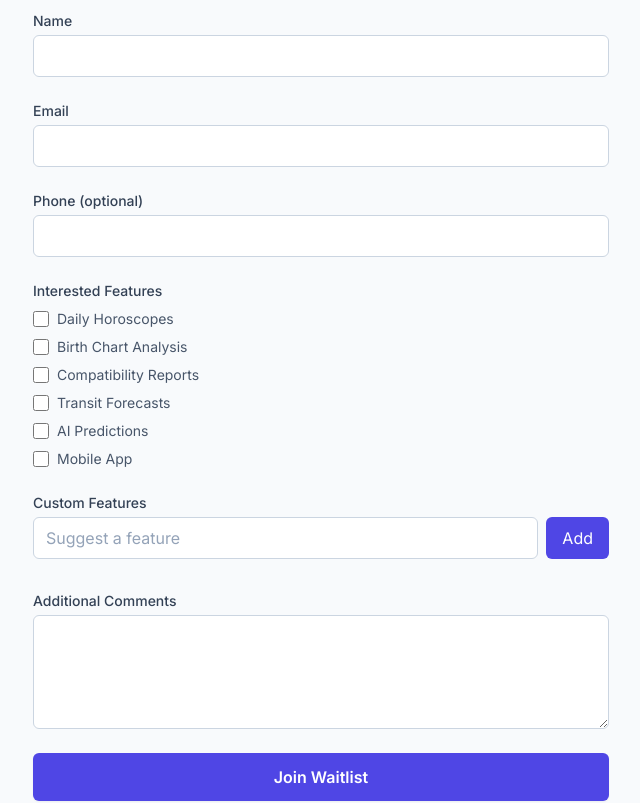
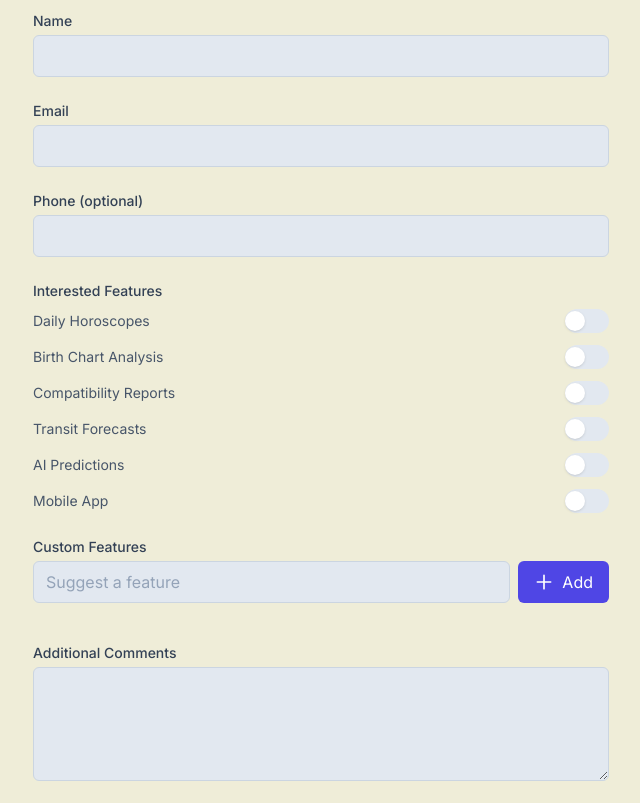
Before and after one commit to suresh-3x/astrological, a Next.js app: page / in a window 1280 px wide. Shown: the part 2280-3083 px from the top of the page, without its empty margins (319-959 px from the left). Built offline with nearby package versions, Linux system fonts and the light colour scheme.

Commit message:
updated waitlist form

```diff
--- a/components/WaitlistForm.tsx
+++ b/components/WaitlistForm.tsx
@@ -31,9 +31,17 @@ export default function WaitlistForm() {
   const {
     register,
     handleSubmit,
+    setValue,
+    watch,
     reset,
     formState: { errors },
-  } = useForm<WaitlistFormData>();
+  } = useForm<WaitlistFormData>({
+    defaultValues: {
+      interestedFeatures: [],
+    },
+  });
+
+  const interestedFeatures = watch('interestedFeatures');
 
   const onSubmit = async (data: WaitlistFormData) => {
     setIsSubmitting(true);
@@ -83,7 +91,7 @@ export default function WaitlistForm() {
   };
 
   return (
-    <div className="py-16 sm:py-24 bg-slate-50 dark:bg-slate-900/50">
+    <div className="py-16 sm:py-24  dark:bg-slate-900/50">
       <div className="mx-auto max-w-6xl px-4 sm:px-6 lg:px-8">
         {submitStatus === 'success' ? (
           <div className="mx-auto max-w-xl text-center">
@@ -115,7 +123,7 @@ export default function WaitlistForm() {
                   <input
                     type="text"
                     {...register('name', { required: 'Name is required' })}
-                    className="mt-1 block w-full rounded-md border border-slate-300 dark:border-slate-600 px-3 py-2 text-slate-900 dark:text-white placeholder-slate-400 dark:placeholder-slate-500 dark:bg-slate-800"
+                    className="mt-1 block w-full rounded-md border border-slate-300 dark:border-slate-600 px-3 py-2 text-slate-900 dark:text-white placeholder-slate-400 dark:placeholder-slate-500 bg-slate-200 dark:bg-slate-800"
                   />
                   {errors.name && (
                     <p className="mt-1 text-sm text-red-600 dark:text-red-400">{errors.name.message}</p>
@@ -136,7 +144,7 @@ export default function WaitlistForm() {
                         message: 'Invalid email address',
                       },
                     })}
-                    className="mt-1 block w-full rounded-md border border-slate-300 dark:border-slate-600 px-3 py-2 text-slate-900 dark:text-white placeholder-slate-400 dark:placeholder-slate-500 dark:bg-slate-800"
+                    className="mt-1 block w-full rounded-md border border-slate-300 dark:border-slate-600 px-3 py-2 text-slate-900 dark:text-white placeholder-slate-400 dark:placeholder-slate-500 bg-slate-200 dark:bg-slate-800"
                   />
                   {errors.email && (
                     <p className="mt-1 text-sm text-red-600 dark:text-red-400">{errors.email.message}</p>
@@ -151,25 +159,46 @@ export default function WaitlistForm() {
                   <input
                     type="tel"
                     {...register('phone')}
-                    className="mt-1 block w-full rounded-md border border-slate-300 dark:border-slate-600 px-3 py-2 text-slate-900 dark:text-white placeholder-slate-400 dark:placeholder-slate-500 dark:bg-slate-800"
+                    className="mt-1 block w-full rounded-md border border-slate-300 dark:border-slate-600 px-3 py-2 text-slate-900 dark:text-white placeholder-slate-400 dark:placeholder-slate-500 bg-slate-200 dark:bg-slate-800"
                   />
                 </div>
 
-                {/* Interested Features */}
+                {/* Interested Features - Toggle Switch Version */}
                 <div className="sm:col-span-2">
                   <label className="block text-sm font-medium text-slate-700 dark:text-slate-300">
                     Interested Features
                   </label>
-                  <div className="mt-2 space-y-2">
+                  <div className="mt-2 space-y-3">
                     {featureOptions.map((feature) => (
-                      <div key={feature} className="flex items-center">
-                        <input
-                          type="checkbox"
-                          {...register('interestedFeatures')}
-                          value={feature}
-                          className="h-4 w-4 text-indigo-600 dark:text-indigo-400 border-slate-300 dark:border-slate-600"
-                        />
-                        <label className="ml-2 text-sm text-slate-600 dark:text-slate-400">{feature}</label>
+                      <div key={feature} className="relative flex items-center justify-between">
+                        <label htmlFor={feature} className="text-sm text-slate-600 dark:text-slate-400 select-none cursor-pointer">
+                          {feature}
+                        </label>
+                        <button
+                          type="button"
+                          id={feature}
+                          onClick={() => {
+                            const isSelected = interestedFeatures?.includes(feature);
+                            const newFeatures = isSelected
+                              ? interestedFeatures.filter((f) => f !== feature)
+                              : [...(interestedFeatures || []), feature];
+                            setValue('interestedFeatures', newFeatures);
+                          }}
+                          className={`relative inline-flex h-6 w-11 items-center rounded-full
+                            transition-colors duration-200 ease-in-out
+                            focus:outline-none focus:ring-2 focus:ring-indigo-600 focus:ring-offset-2
+                            ${interestedFeatures?.includes(feature)
+                              ? 'bg-indigo-600'
+                              : 'bg-slate-200 dark:bg-slate-700'}`}
+                        >
+                          <span className="sr-only">Enable {feature}</span>
+                          <span
+                            aria-hidden="true"
+                            className={`pointer-events-none inline-block h-5 w-5 transform rounded-full
+                              bg-white shadow ring-0 transition duration-200 ease-in-out
+                              ${interestedFeatures?.includes(feature) ? 'translate-x-5' : 'translate-x-0'}`}
+                          />
+                        </button>
                       </div>
                     ))}
                   </div>
@@ -187,29 +216,45 @@ export default function WaitlistForm() {
                       type="text"
                       value={newFeature}
                       onChange={(e) => setNewFeature(e.target.value)}
-                      className="block flex-1 rounded-md border border-slate-300 dark:border-slate-600 px-3 py-2 text-slate-900 dark:text-white placeholder-slate-400 dark:placeholder-slate-500 dark:bg-slate-800"
+                      className="block flex-1 rounded-md border border-slate-300 dark:border-slate-600 px-3 py-2
+                        text-slate-900 dark:text-white placeholder-slate-400 dark:placeholder-slate-500
+                        bg-slate-200 dark:bg-slate-800"
                       placeholder="Suggest a feature"
                     />
                     <button
                       onClick={handleAddCustomFeature}
                       type="button"
-                      className="px-4 py-2 bg-indigo-600 text-white rounded-md hover:bg-indigo-500"
+                      className="px-4 py-2 bg-indigo-600 text-white rounded-md hover:bg-indigo-500
+                        transition-colors duration-200 flex items-center gap-2"
                     >
+                      <svg className="w-5 h-5" fill="none" stroke="currentColor" viewBox="0 0 24 24">
+                        <path strokeLinecap="round" strokeLinejoin="round" strokeWidth={2} d="M12 4v16m8-8H4" />
+                      </svg>
                       Add
                     </button>
                   </div>
 
                   {/* Custom features list */}
-                  <div className="mt-2 space-y-2">
+                  <div className="mt-4 space-y-3">
                     {customFeatures.map((feature) => (
-                      <div key={feature} className="flex items-center justify-between p-2 rounded-md bg-slate-50 dark:bg-slate-800/50">
-                        <span className="text-sm text-slate-600 dark:text-slate-400">{feature}</span>
+                      <div
+                        key={feature}
+                        className="group relative overflow-hidden rounded-lg border border-slate-100 dark:border-slate-700 bg-slate-200 dark:bg-slate-800 shadow-sm hover:shadow-md transition-all duration-200
+                          p-4 flex items-center justify-between"
+                      >
+                        <div className="flex items-center space-x-3">
+                          <span className="text-sm font-medium text-slate-700 dark:text-slate-300">{feature}</span>
+                        </div>
                         <button
                           type="button"
                           onClick={() => handleRemoveCustomFeature(feature)}
-                          className="text-red-600 hover:text-red-700 text-sm"
+                          className="text-slate-400 hover:text-red-600 dark:hover:text-red-400
+                            transition-colors duration-200"
                         >
-                          Remove
+                          <svg className="w-5 h-5" fill="none" stroke="currentColor" viewBox="0 0 24 24">
+                            <path strokeLinecap="round" strokeLinejoin="round" strokeWidth={2}
+                              d="M19 7l-.867 12.142A2 2 0 0116.138 21H7.862a2 2 0 01-1.995-1.858L5 7m5 4v6m4-6v6m1-10V4a1 1 0 00-1-1h-4a1 1 0 00-1 1v3M4 7h16" />
+                          </svg>
                         </button>
                       </div>
                     ))}
@@ -224,7 +269,7 @@ export default function WaitlistForm() {
                   <textarea
                     {...register('message')}
                     rows={4}
-                    className="mt-1 block w-full rounded-md border border-slate-300 dark:border-slate-600 px-3 py-2 text-slate-900 dark:text-white placeholder-slate-400 dark:placeholder-slate-500 dark:bg-slate-800"
+                    className="mt-1 block w-full rounded-md border border-slate-300 dark:border-slate-600 px-3 py-2 text-slate-900 dark:text-white placeholder-slate-400 dark:placeholder-slate-500 bg-slate-200 dark:bg-slate-800"
                   />
                 </div>
               </div>
--- a/package.json
+++ b/package.json
@@ -11,6 +11,8 @@
   "dependencies": {
     "@heroicons/react": "^2.2.0",
     "@vercel/analytics": "^1.4.1",
+    "add": "^2.0.6",
+    "checkbox": "^0.0.1",
     "install": "^0.13.0",
     "mongodb": "^6.11.0",
     "mongoose": "^8.8.2",
@@ -20,7 +22,8 @@
     "react-hook-form": "^7.53.2",
     "react-icons": "^5.3.0",
     "react-phone-input-2": "^2.15.1",
-    "react-phone-number-input": "^3.4.9"
+    "react-phone-number-input": "^3.4.9",
+    "shadcn-ui": "^0.9.3"
   },
   "devDependencies": {
     "@types/node": "^20",
```
Also changed, not shown: 1 other file (tests, documents, lock files or other folders).
